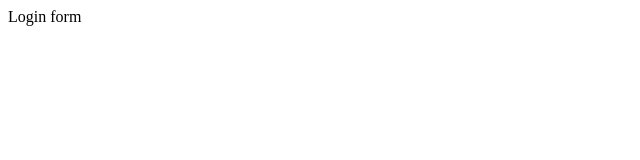
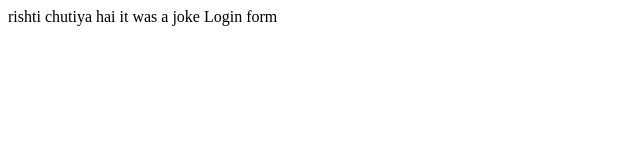
Before and after one commit to ayush-ray/myappsample, a plain HTML site: page index.html in a window 1280 px wide. Shown: the whole page, without its empty margins (0-640 px from the left). Drawn offline with Linux system fonts and the light colour scheme.

Commit message:
updated changes in index

```diff
--- a/index.html
+++ b/index.html
@@ -1,3 +1,5 @@
 <html>
+rishti chutiya hai
+it was a joke
 Login form
 </html>
```
